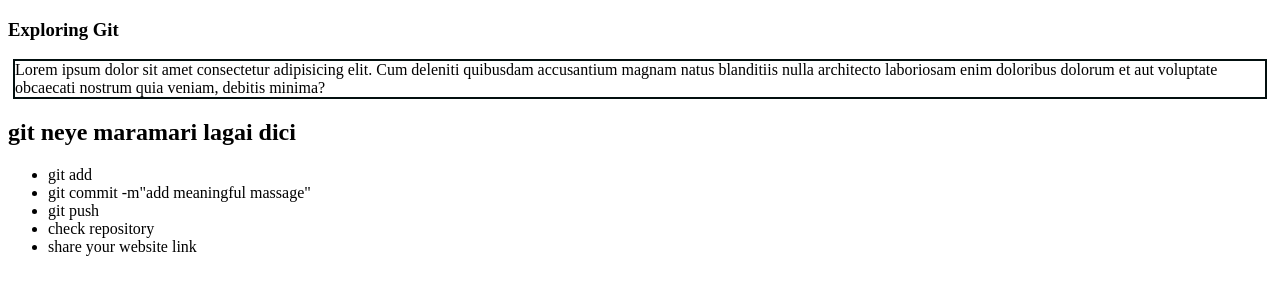
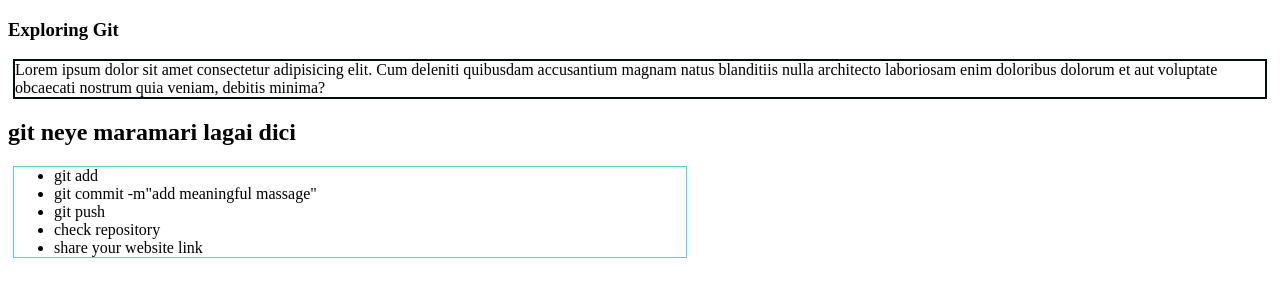
Before and after one commit to AAli232/MY-FIRST-REPO, a plain HTML site: page index.html in a window 1280 px wide. Drawn offline with Linux system fonts and the light colour scheme.

Commit message:
new style

```diff
--- a/blog.css
+++ b/blog.css
@@ -2,3 +2,9 @@ p{
   margin: 5px;
   border: 2px solid rgb(3, 15, 15);
 }
+ul{
+  text-decoration: none;
+  border: 1px solid turquoise;
+  margin: 10px 5px 10px;
+  width: 50%;
+}
```
